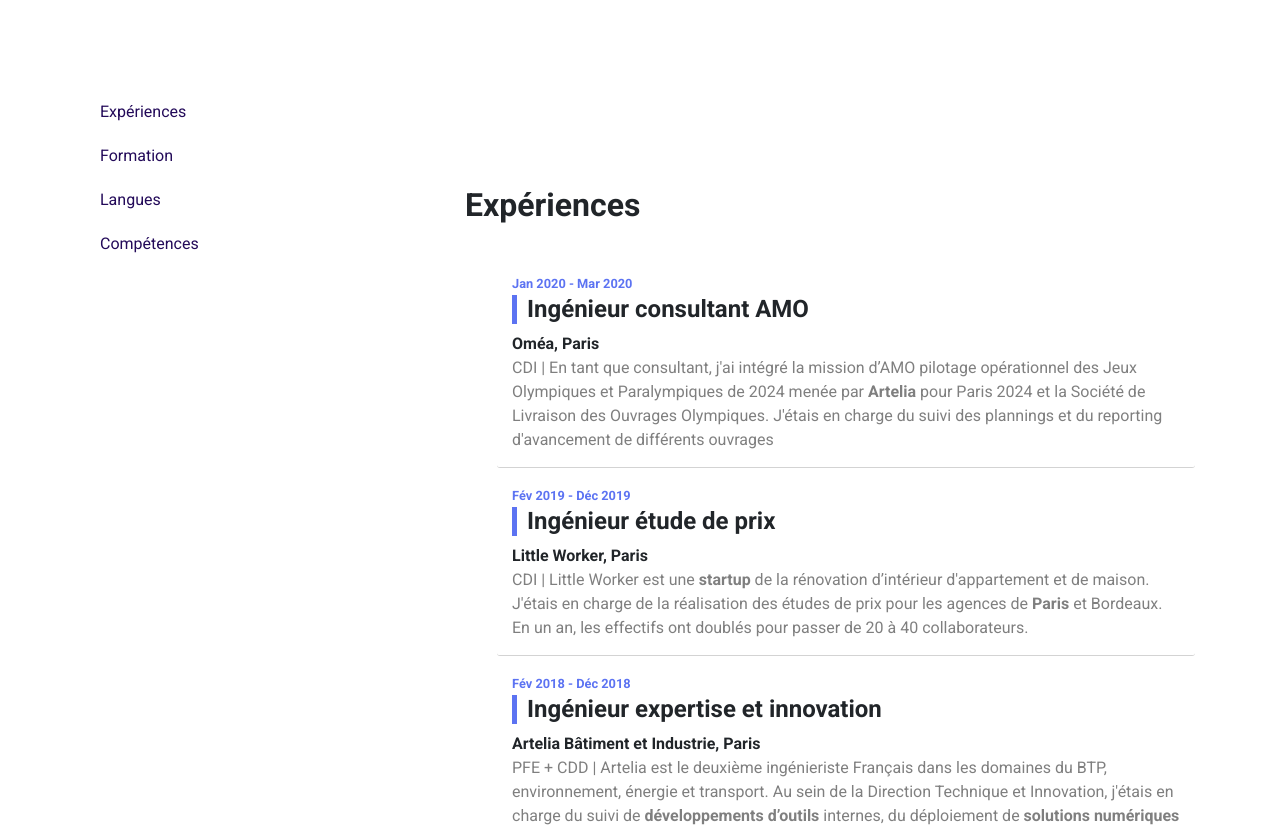
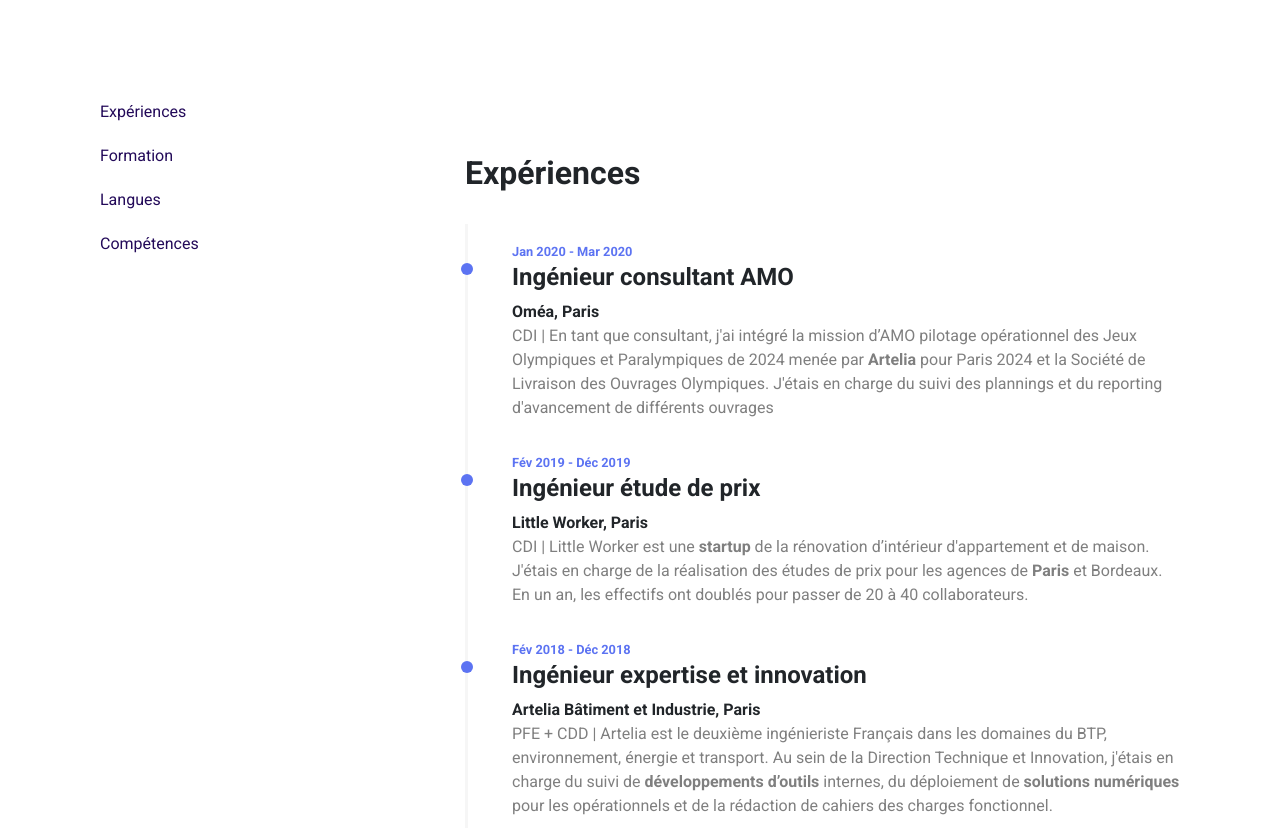
Before and after one commit to maximelcl/maximelcl.github.io, a website: page index.html in a window 1280 px wide. Shown: the part 1100-1928 px from the top of the page. Drawn offline with nearby package versions, Linux system fonts and the light colour scheme; a script that the page names is missing.

Commit message:
Implementing timeline

```diff
--- a/sass/composants/_composants.scss
+++ b/sass/composants/_composants.scss
@@ -86,11 +86,18 @@
 	margin-left: 2em;
 	padding: 15px;
 	border-radius: 3px;
-	border-bottom: 1px solid lightgrey;
 	background-color: none;
 	transition: background-color 600ms;
-	&:hover {
+	position: relative;
+	&::after {
+		content: '';
+		position: absolute;
+		width: 3px;
 		background-color: #f6f6f6;
+		top: 0;
+		bottom: 0;
+		left: 0;
+		margin-left: -2em;
 	}
 	p {
 		margin-bottom: 0px;
@@ -104,11 +111,29 @@
 	h3 {
 		font-size: 1.5em;
 		font-weight: 700;
-		border-left: 5px solid $color-primary;
-		padding-left: 10px;
+		//padding-left: 10px;
+		position: relative;
+		&::after {
+			content: '';
+			position: absolute;
+			width: 12px;
+			height: 12px;
+			left: -3px;
+			margin-left: -2em;
+			background-color: $color-primary;
+			border-radius: 50%;
+			z-index: 1;
+			box-shadow: 0px 0px 0px $color-primary;
+			transition: all 400ms;
+		}
 	}
 	&--org {
 		font-weight: 700;
+	}
+	&:hover > h3::after {
+		box-shadow: 0px 0px 7px $color-primary;
+		width: 14px;
+		height: 14px;
 	}
 }
 
--- a/sass/layout/_layout.scss
+++ b/sass/layout/_layout.scss
@@ -22,7 +22,7 @@
 	padding-bottom: 1em;
 	padding-top: 60px;
 	h2 {
-		padding-top: 2em;
+		padding-top: 1em;
 		margin-bottom: 1em;
 		font-weight: 700;
 	}
```
Also changed, not shown: css/style.css, 1 other file.
